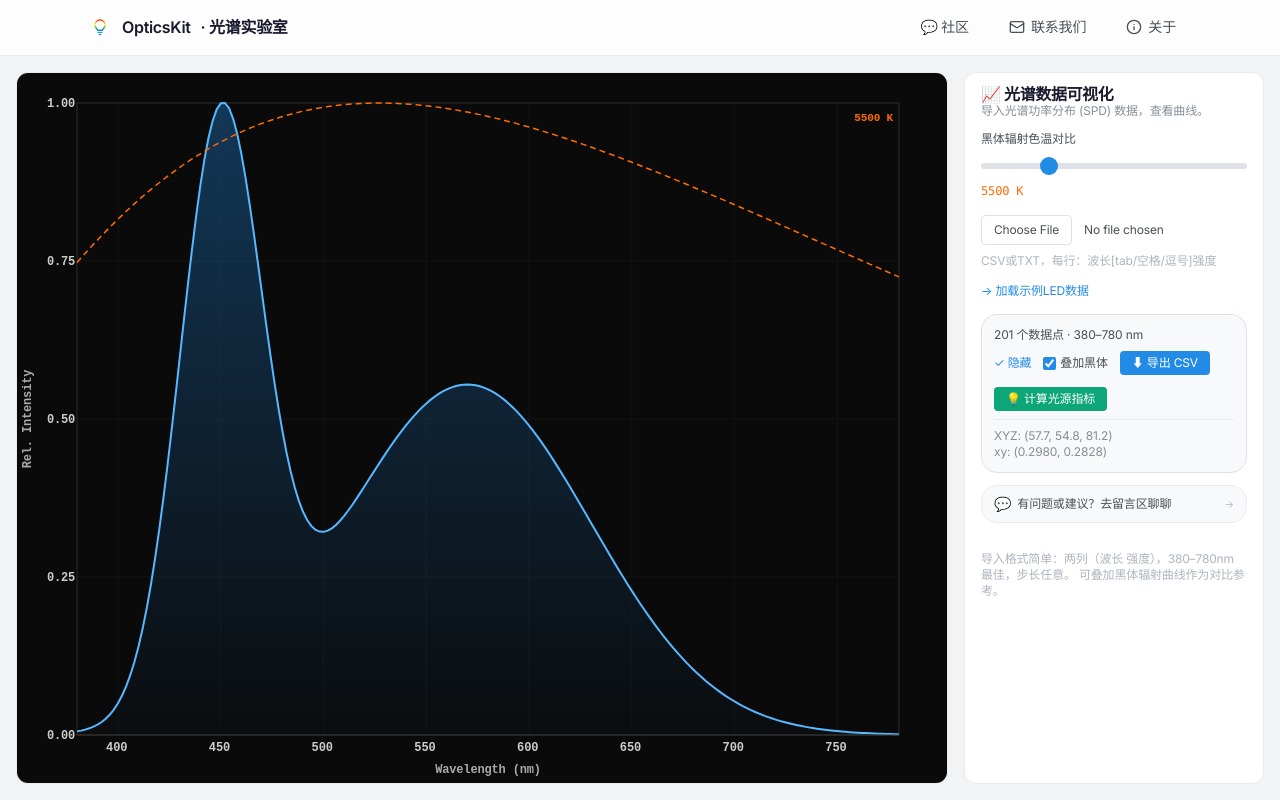
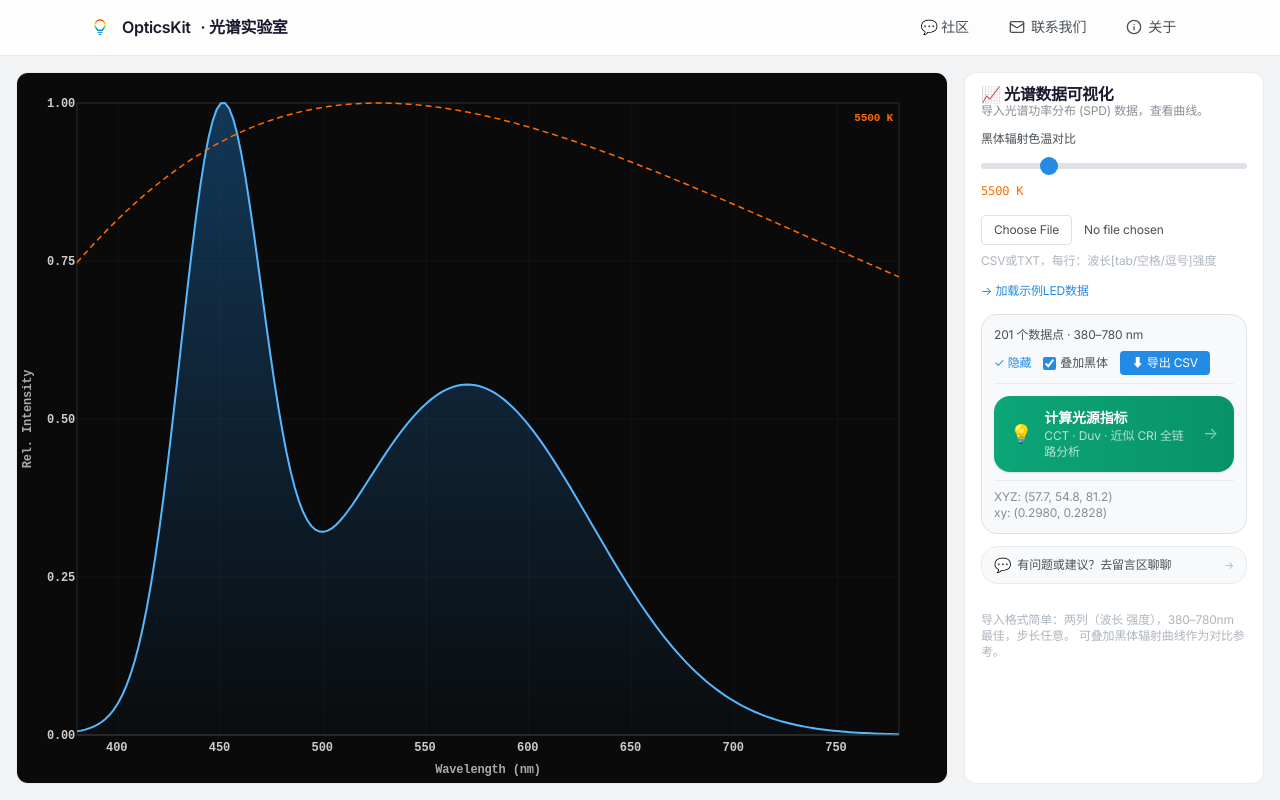
Before and after one commit to wolfoxbmm/opticskit, a Next.js app: page /tools/spectrum in a window 1280 px wide. Both pictures are taken after a click on the button "→ 加载示例LED数据". Built offline with nearby package versions, Linux system fonts and the light colour scheme.

Commit message:
style: upgrade light-source CTA button to full-width gradient block with subtitle

```diff
--- a/src/app/tools/spectrum/page.tsx
+++ b/src/app/tools/spectrum/page.tsx
@@ -368,11 +368,19 @@ export default function SpectrumPage() {
                   >
                     ⬇ 导出 CSV
                   </button>
+                </div>
+                {/* Light Source CTA */}
+                <div className="border-t border-[#E9ECEF] pt-3">
                   <button
                     onClick={openInLightSource}
-                    className="text-xs bg-[#0CA678] text-white rounded px-3 py-1 hover:bg-[#099268] transition-colors"
+                    className="w-full text-left flex items-center gap-3 px-4 py-3 rounded-lg bg-gradient-to-r from-[#0CA678] to-[#099268] hover:from-[#0b8e67] hover:to-[#087f5b] text-white transition-all shadow-sm hover:shadow-md group"
                   >
-                    💡 计算光源指标
+                    <span className="text-lg flex-shrink-0">💡</span>
+                    <div className="flex-1 min-w-0">
+                      <span className="text-sm font-semibold block">计算光源指标</span>
+                      <span className="text-xs text-white/70 block">CCT · Duv · 近似 CRI 全链路分析</span>
+                    </div>
+                    <span className="text-white/50 group-hover:translate-x-0.5 transition-transform flex-shrink-0">→</span>
                   </button>
                 </div>
                 {xyzResult && (
```
